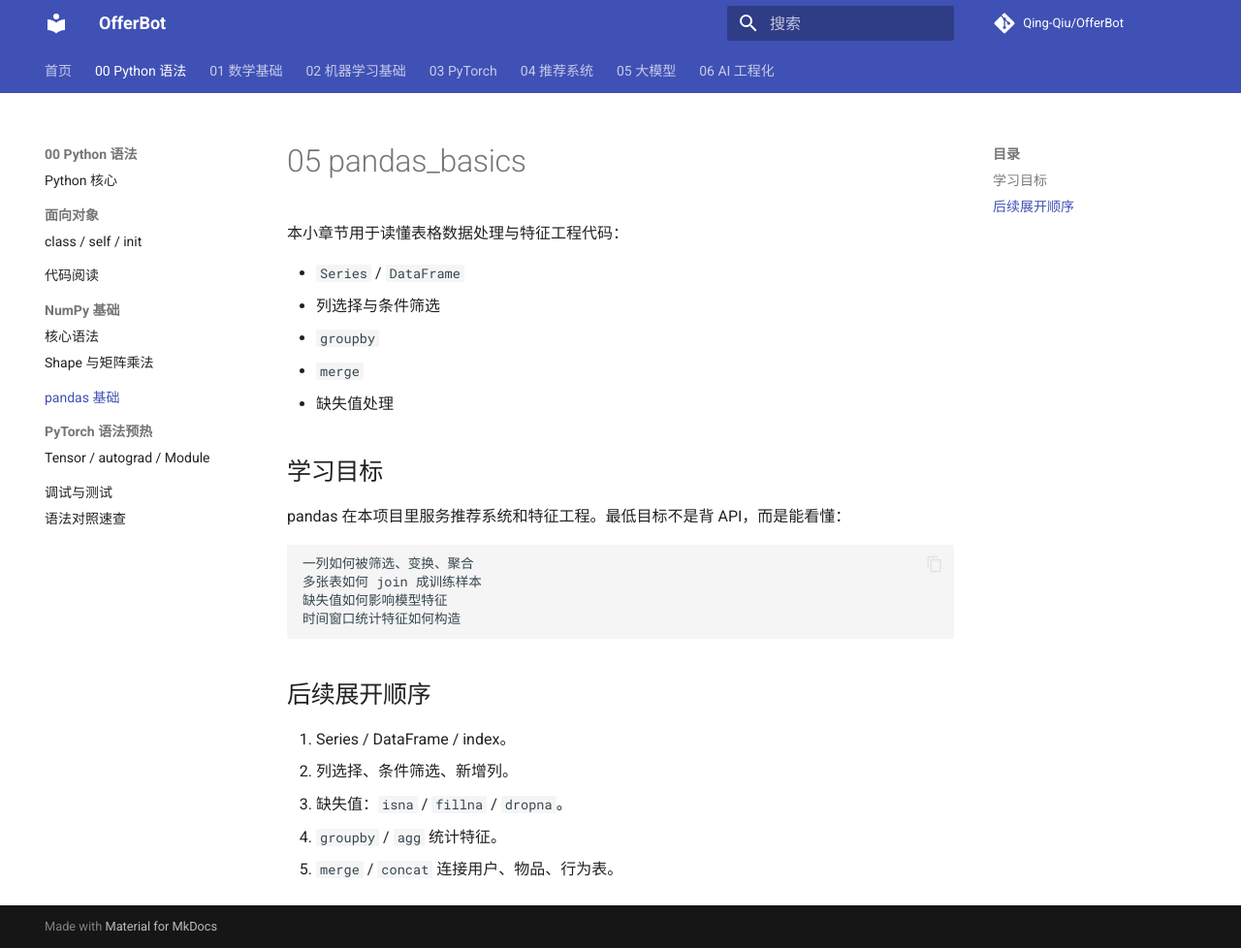
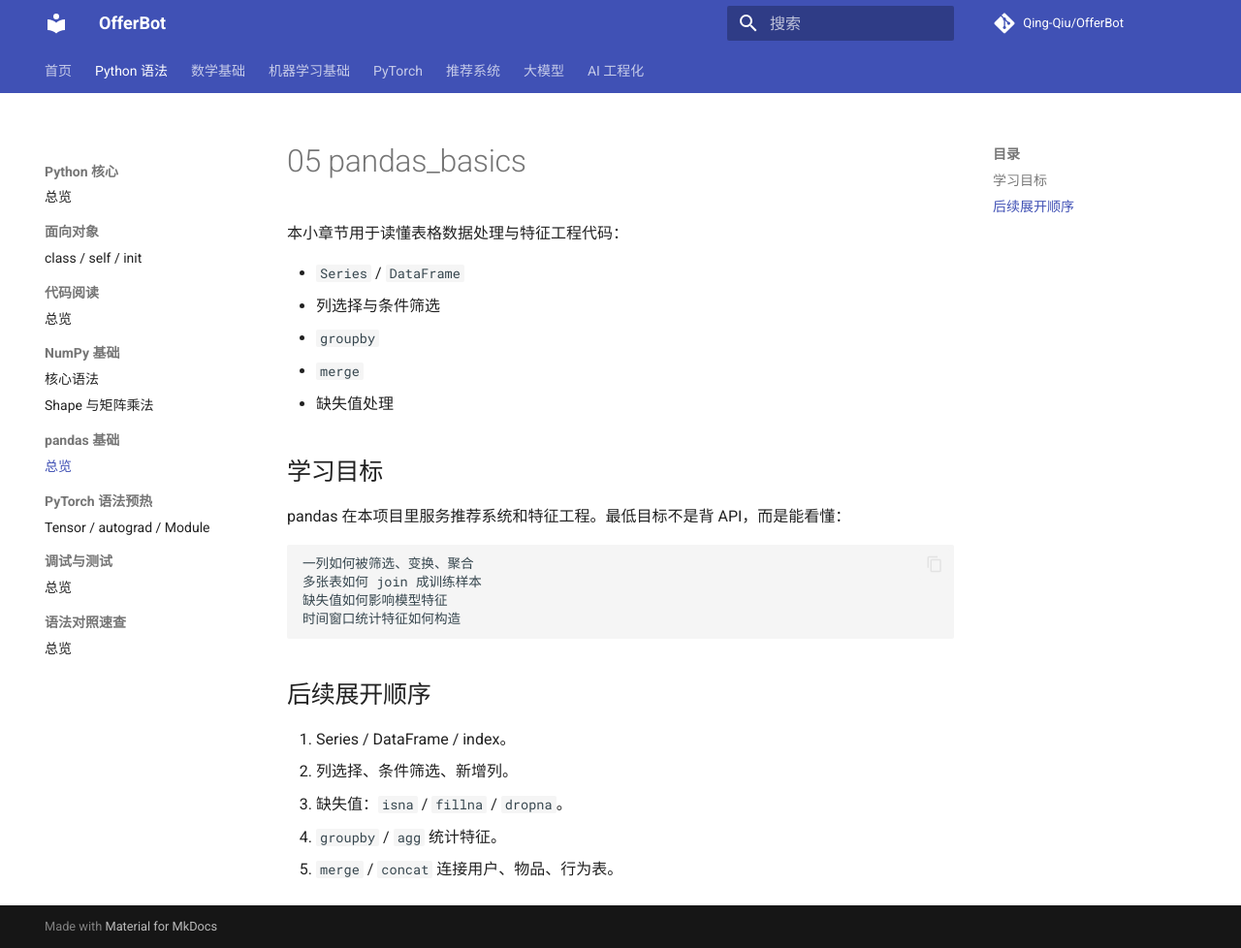
Before and after one commit to Qing-Qiu/OfferBot, an MkDocs documentation site: the page built from docs/00_Python_Syntax/05_pandas_basics/README.md, in a window 1280 px wide and 978 px high. Shown: the whole window at 97% size. Built offline with MkDocs 1.6.1 and Material for MkDocs 9.7.7, drawn with Linux system fonts in a browser that asks for light colours; comment, search, counter and statistics services are not loaded.

Commit message:
Refine docs navigation hierarchy

```diff
--- /dev/null
+++ b/docs/assets/stylesheets/navigation.css
@@ -0,0 +1,20 @@
+/*
+ * Keep the Material navigation style, but remove the duplicated top-level
+ * chapter label from the left sidebar. The chapter still exists in the top
+ * tabs; the sidebar starts directly from learning topics.
+ */
+@media screen and (min-width: 76.25em) {
+  .md-sidebar--primary
+    .md-nav--primary
+    > .md-nav__list
+    > .md-nav__item--active.md-nav__item--section
+    > .md-nav__link,
+  .md-sidebar--primary
+    .md-nav--primary
+    > .md-nav__list
+    > .md-nav__item--active.md-nav__item--section
+    > .md-nav
+    > .md-nav__title {
+    display: none !important;
+  }
+}
--- a/mkdocs.yml
+++ b/mkdocs.yml
@@ -48,53 +48,84 @@ extra_javascript:
 
 extra_css:
   - https://cdn.jsdelivr.net/npm/katex@0.16.11/dist/katex.min.css
+  - assets/stylesheets/navigation.css
 
 nav:
   - 首页: index.md
-  - 00 Python 语法:
-      - Python 核心: 00_Python_Syntax/01_python_core/README.md
+  - Python 语法:
+      - Python 核心:
+          - 总览: 00_Python_Syntax/01_python_core/README.md
       - 面向对象:
           - class / self / init: 00_Python_Syntax/02_python_oop/01_class_self_init.md
-      - 代码阅读: 00_Python_Syntax/03_python_code_reading/README.md
+      - 代码阅读:
+          - 总览: 00_Python_Syntax/03_python_code_reading/README.md
       - NumPy 基础:
           - 核心语法: 00_Python_Syntax/04_numpy_basics/01_core_syntax.md
           - Shape 与矩阵乘法: 00_Python_Syntax/04_numpy_basics/02_shape_and_matmul_drills.md
-      - pandas 基础: 00_Python_Syntax/05_pandas_basics/README.md
+      - pandas 基础:
+          - 总览: 00_Python_Syntax/05_pandas_basics/README.md
       - PyTorch 语法预热:
           - Tensor / autograd / Module: 00_Python_Syntax/06_pytorch_syntax_preview/01_tensor_autograd_module_preview.md
-      - 调试与测试: 00_Python_Syntax/07_debug_and_testing/README.md
-      - 语法对照速查: 00_Python_Syntax/syntax_comparison_cheatsheet.md
-  - 01 数学基础:
-      - 线性代数复习: 01_Math_Foundations/01_linear_algebra_review/README.md
-      - 链式法则与梯度: 01_Math_Foundations/02_chain_rule_and_gradient/README.md
-      - 概率统计: 01_Math_Foundations/03_probability_statistics/README.md
-      - 信息论: 01_Math_Foundations/04_information_theory/README.md
-      - 优化基础: 01_Math_Foundations/05_optimization/README.md
-      - 矩阵求导: 01_Math_Foundations/06_matrix_derivatives/README.md
-      - 推荐系统数学: 01_Math_Foundations/07_recsys_math/README.md
-      - 大模型数学: 01_Math_Foundations/08_llm_math/README.md
-      - 公式速查表: 01_Math_Foundations/09_formula_playbook/README.md
-  - 02 机器学习基础:
-      - 逻辑回归: 02_ML_Foundations/03_logistic_regression/README.md
-      - 损失函数: 02_ML_Foundations/04_loss_functions/README.md
-      - 模型评估: 02_ML_Foundations/07_model_evaluation/README.md
-  - 03 PyTorch:
-      - 深度学习训练闭环: 03_PyTorch/01_deep_learning_foundations.md
-      - Tensor 基础: 03_PyTorch/02_tensor_basics/README.md
-      - Autograd: 03_PyTorch/03_autograd/README.md
-      - 训练循环与优化器: 03_PyTorch/06_training_loop_and_optim/README.md
-  - 04 推荐系统:
-      - 系统总览: 04_RecSys/01_recsys_overview/README.md
-      - 召回: 04_RecSys/02_recall/README.md
-      - 排序模型: 04_RecSys/04_ranking_models/README.md
-  - 05 大模型:
-      - Transformer 基础: 05_LLM/01_transformer_basics/README.md
-      - Attention 深入: 05_LLM/02_attention_deep_dive/README.md
+      - 调试与测试:
+          - 总览: 00_Python_Syntax/07_debug_and_testing/README.md
+      - 语法对照速查:
+          - 总览: 00_Python_Syntax/syntax_comparison_cheatsheet.md
+  - 数学基础:
+      - 线性代数复习:
+          - 总览: 01_Math_Foundations/01_linear_algebra_review/README.md
+      - 链式法则与梯度:
+          - 总览: 01_Math_Foundations/02_chain_rule_and_gradient/README.md
+      - 概率统计:
+          - 总览: 01_Math_Foundations/03_probability_statistics/README.md
+      - 信息论:
+          - 总览: 01_Math_Foundations/04_information_theory/README.md
+      - 优化基础:
+          - 总览: 01_Math_Foundations/05_optimization/README.md
+      - 矩阵求导:
+          - 总览: 01_Math_Foundations/06_matrix_derivatives/README.md
+      - 推荐系统数学:
+          - 总览: 01_Math_Foundations/07_recsys_math/README.md
+      - 大模型数学:
+          - 总览: 01_Math_Foundations/08_llm_math/README.md
+      - 公式速查表:
+          - 总览: 01_Math_Foundations/09_formula_playbook/README.md
+  - 机器学习基础:
+      - 逻辑回归:
+          - 总览: 02_ML_Foundations/03_logistic_regression/README.md
+      - 损失函数:
+          - 总览: 02_ML_Foundations/04_loss_functions/README.md
+      - 模型评估:
+          - 总览: 02_ML_Foundations/07_model_evaluation/README.md
+  - PyTorch:
+      - 深度学习训练闭环:
+          - 总览: 03_PyTorch/01_deep_learning_foundations.md
+      - Tensor 基础:
+          - 总览: 03_PyTorch/02_tensor_basics/README.md
+      - Autograd:
+          - 总览: 03_PyTorch/03_autograd/README.md
+      - 训练循环与优化器:
+          - 总览: 03_PyTorch/06_training_loop_and_optim/README.md
+  - 推荐系统:
+      - 系统总览:
+          - 总览: 04_RecSys/01_recsys_overview/README.md
+      - 召回:
+          - 总览: 04_RecSys/02_recall/README.md
+      - 排序模型:
+          - 总览: 04_RecSys/04_ranking_models/README.md
+  - 大模型:
+      - Transformer 基础:
+          - 总览: 05_LLM/01_transformer_basics/README.md
+      - Attention 深入:
+          - 总览: 05_LLM/02_attention_deep_dive/README.md
       - 位置编码:
           - 总览: 05_LLM/03_position_encoding/README.md
           - RoPE 深入推导: 05_LLM/03_position_encoding/01_rope_deep_dive.md
-      - RAG: 05_LLM/06_rag/README.md
-  - 06 AI 工程化:
-      - MLOps 总览: 06_AI_Engineering/01_mlops_overview/README.md
-      - 模型服务: 06_AI_Engineering/05_model_serving/README.md
-      - 系统设计面试: 06_AI_Engineering/11_system_design_interview/README.md
+      - RAG:
+          - 总览: 05_LLM/06_rag/README.md
+  - AI 工程化:
+      - MLOps 总览:
+          - 总览: 06_AI_Engineering/01_mlops_overview/README.md
+      - 模型服务:
+          - 总览: 06_AI_Engineering/05_model_serving/README.md
+      - 系统设计面试:
+          - 总览: 06_AI_Engineering/11_system_design_interview/README.md
```
